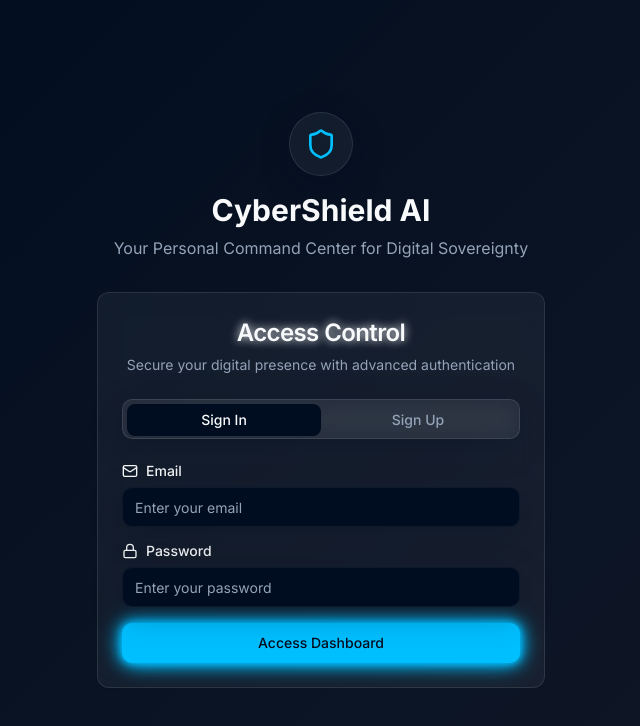
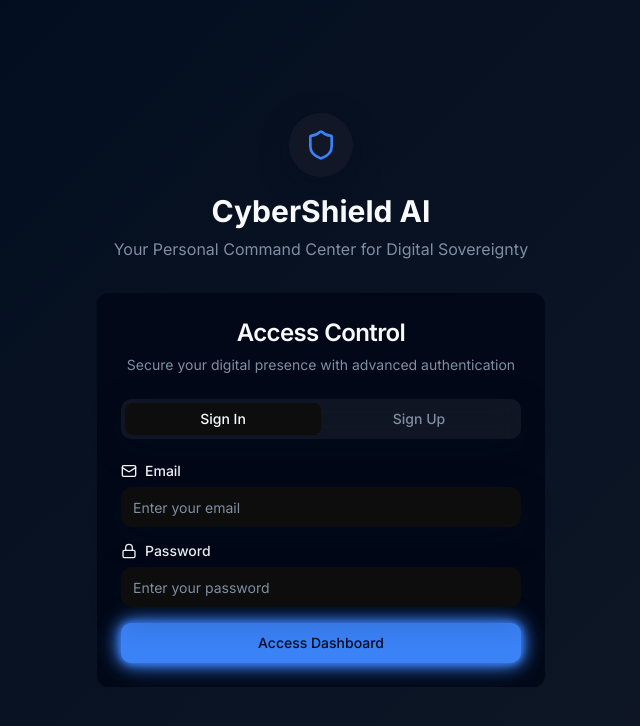
Before and after one commit to Prathamlm30/CyberShieldAI, a React (Vite) app: page /auth in a window 1280 px wide. Shown: the top 726 px of the page, without its empty margins (319-959 px from the left). Built offline with nearby package versions, Linux system fonts and the light colour scheme.

Commit message:
Update index.css

```diff
--- a/src/index.css
+++ b/src/index.css
@@ -95,6 +95,19 @@
     --sidebar-border: 220 13% 91%;
 
     --sidebar-ring: 217.2 91.2% 59.8%;
+
+     --background: 1 1 5; /* A very dark navy blue */
+    --foreground: 210 40% 98%; /* White */
+    --muted-foreground: 215.4 16.3% 56.9%; /* Gray for descriptions */
+    --primary: 217.2 91.2% 59.8%; /* Bright blue */
+    --success: 142.1 76.2% 36.3%; /* Green */
+    --glass-border: 255 255 255; /* White for borders */
+
+    /* Define other variables if needed for your UI library (e.g., Shadcn UI) */
+    --card: 222.2 84% 4.9%;
+    --popover: 222.2 84% 4.9%;
+    --popover-foreground: 210 40% 98%;
+    /* ... and so on */
   }
 
   .dark {
@@ -191,7 +204,14 @@
     -webkit-backdrop-filter: blur(12px);
     border: 1px solid hsl(var(--card-border));
     box-shadow: var(--shadow-glass);
+    background-color: rgba(30, 30, 45, 0.5); /* Semi-transparent dark background */
+  backdrop-filter: blur(12px);
+  -webkit-backdrop-filter: blur(12px); /* For Safari */
+  border: 1px solid rgba(var(--glass-border), 0.1);
   }
+  .shadow-glow {
+  box-shadow: 0 0 15px rgba(var(--primary), 0.3);
+}
 
   .glass-hover {
     transition: var(--transition-glass);
@@ -205,6 +225,8 @@
 
   .cyber-glow {
     animation: cyber-glow 2s ease-in-out infinite;
+     box-shadow: 0 0 20px rgba(var(--primary), 0.4),
+              inset 0 0 10px rgba(var(--primary), 0.3);
   }
 
   .scan-pulse {
@@ -259,5 +281,7 @@
   /* Glowing text effect */
   .text-glow {
     text-shadow: 0 0 10px currentColor;
+    text-shadow: 0 0 8px rgba(var(--primary), 0.5);
+
   }
 }
```
